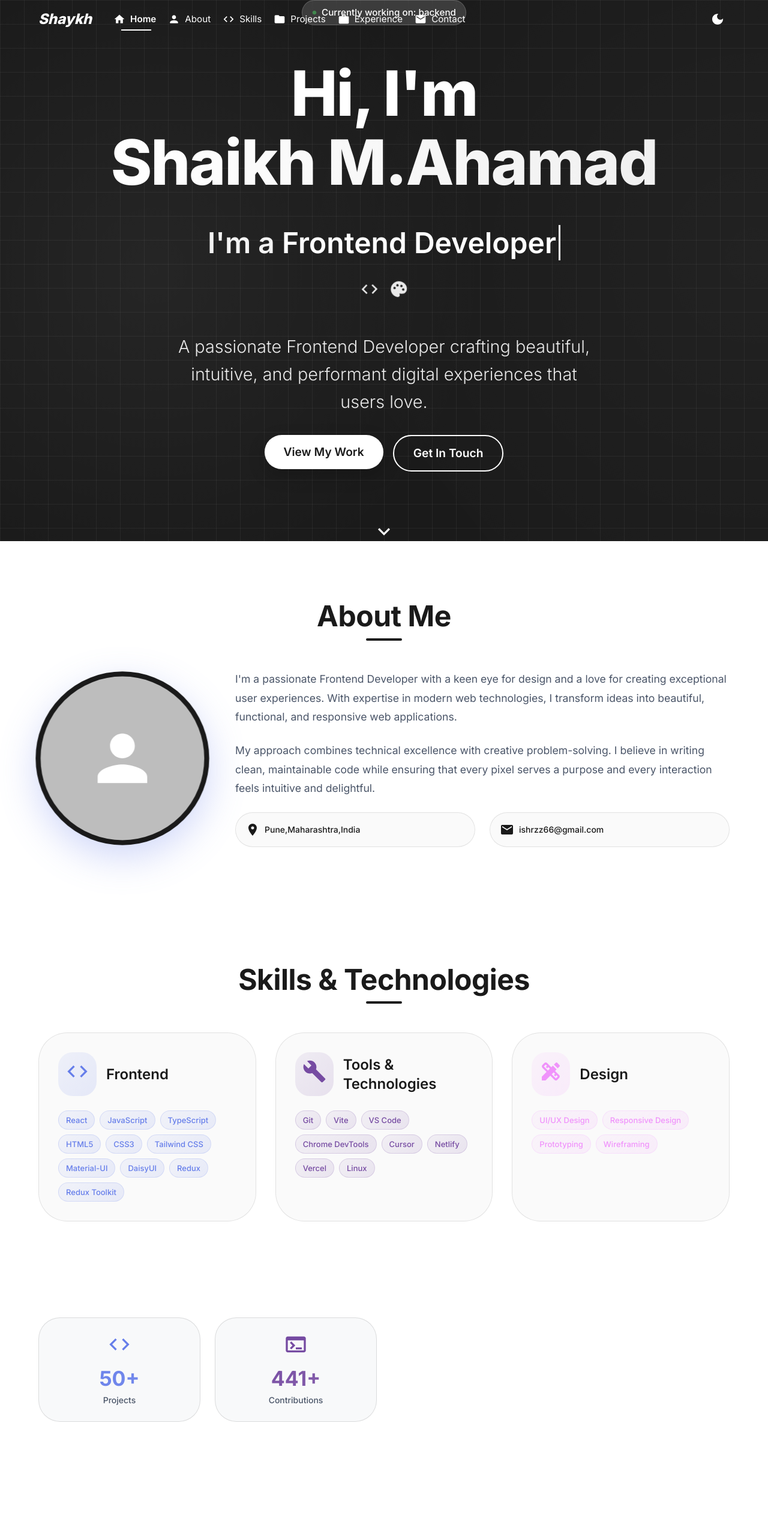
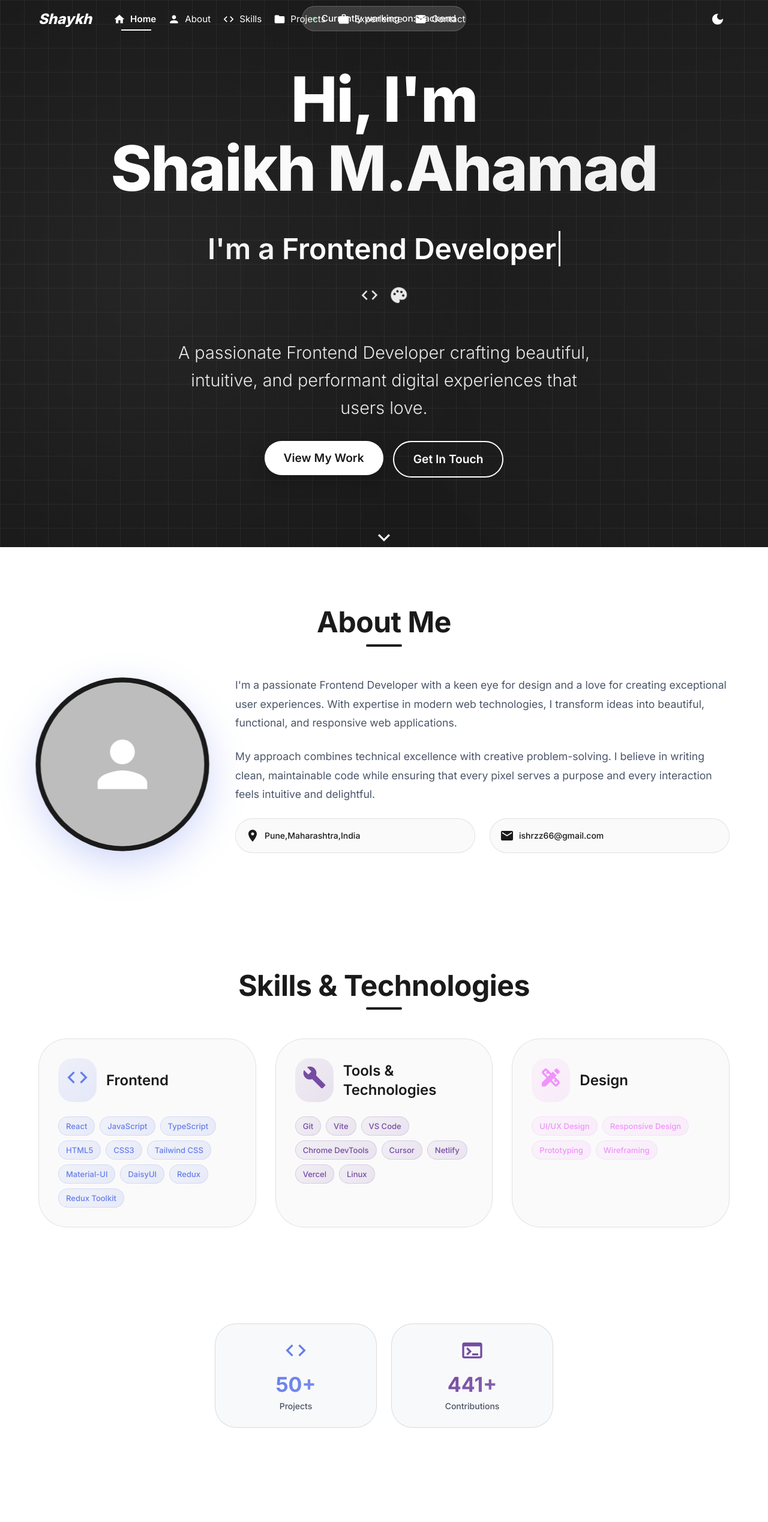
Before and after one commit to Ishrz/Portfolio_v1, a React (Vite) app: page / in a window 1280 px wide. Shown: the top 2537 px of the page at 60% size. Built offline with nearby package versions, Linux system fonts and the light colour scheme.

Commit message:
fix hero section

```diff
--- a/src/components/Hero.jsx
+++ b/src/components/Hero.jsx
@@ -79,6 +79,8 @@ const Hero = () => {
       component="section"
       id="home"
       sx={{
+        // marginTop:'10px',
+        paddingTop:'10px',
         minHeight: '100vh',
         display: 'flex',
         alignItems: 'center',
@@ -153,7 +155,7 @@ const Hero = () => {
                   }}
                 />
                 <Typography variant="body2" sx={{ color: 'white', fontWeight: 500, fontSize: '0.95rem' }}>
-                  Currently working on: backend
+                  Currently working on: Backend
                 </Typography>
               </Box>
             </motion.div>
@@ -177,6 +179,7 @@ const Hero = () => {
                     background: 'linear-gradient(90deg, #fff 0%, #f0f0f0 100%)',
                     WebkitBackgroundClip: 'text',
                     WebkitTextFillColor: 'transparent',
+                    color:'white',
                     backgroundClip: 'text',
                     position: 'relative',
                     display: 'inline-block',
--- a/src/components/Stats.jsx
+++ b/src/components/Stats.jsx
@@ -64,7 +64,7 @@ const Stats = () => {
           initial="hidden"
           animate={inView ? 'visible' : 'hidden'}
         >
-          <Grid container spacing={3}>
+          <Grid container spacing={3} justifyContent="center" alignItems="center">
             {stats.map((stat) => (
               <Grid item xs={6} md={3} key={stat.label}>
                 <motion.div variants={itemVariants} whileHover={{ scale: 1.05, y: -5 }}>
@@ -73,7 +73,11 @@ const Stats = () => {
                     sx={{
                       p: 3,
                       textAlign: 'center',
+                      justifyContent: 'center',
+                      alignItems: 'center',
+                      display: 'flex',
                       cursor: 'pointer',
+                      flexDirection: 'column',
                       borderRadius: 3,
                       border: '1px solid',
                       borderColor: 'divider',
```
